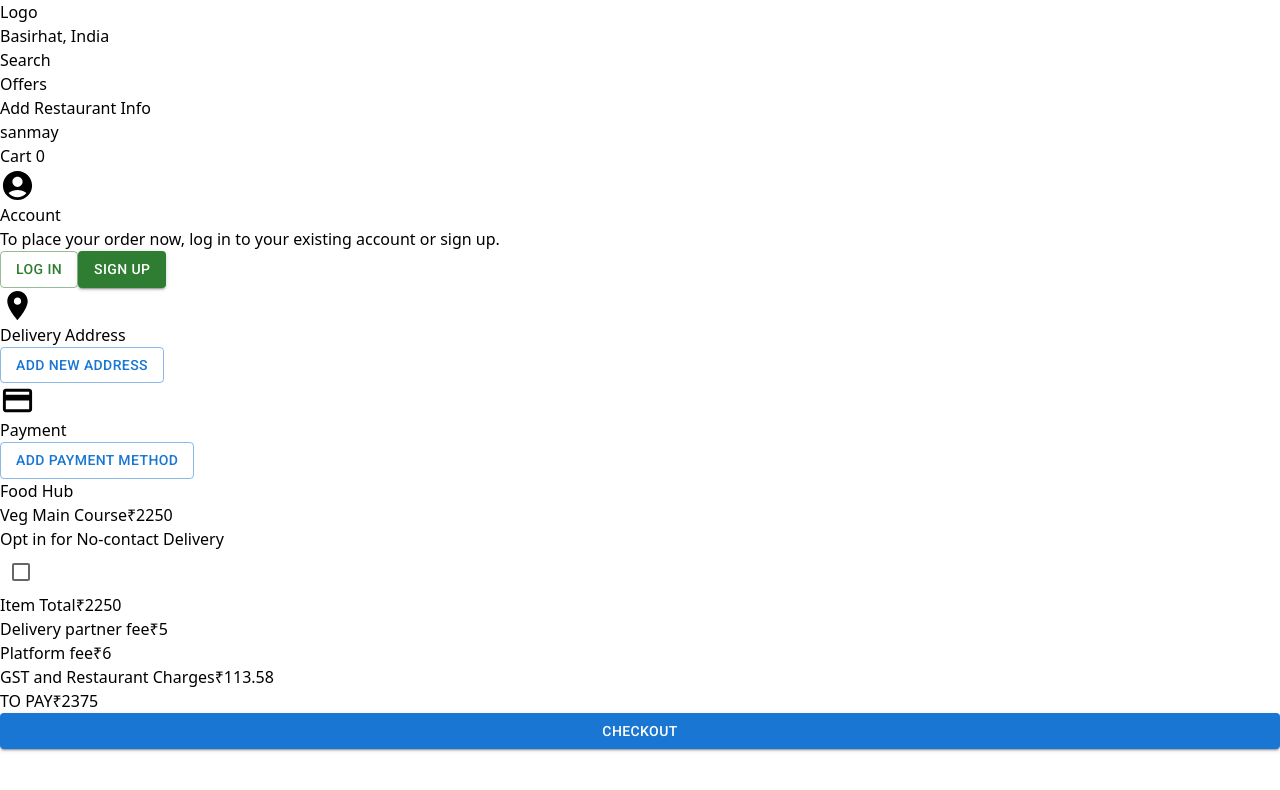
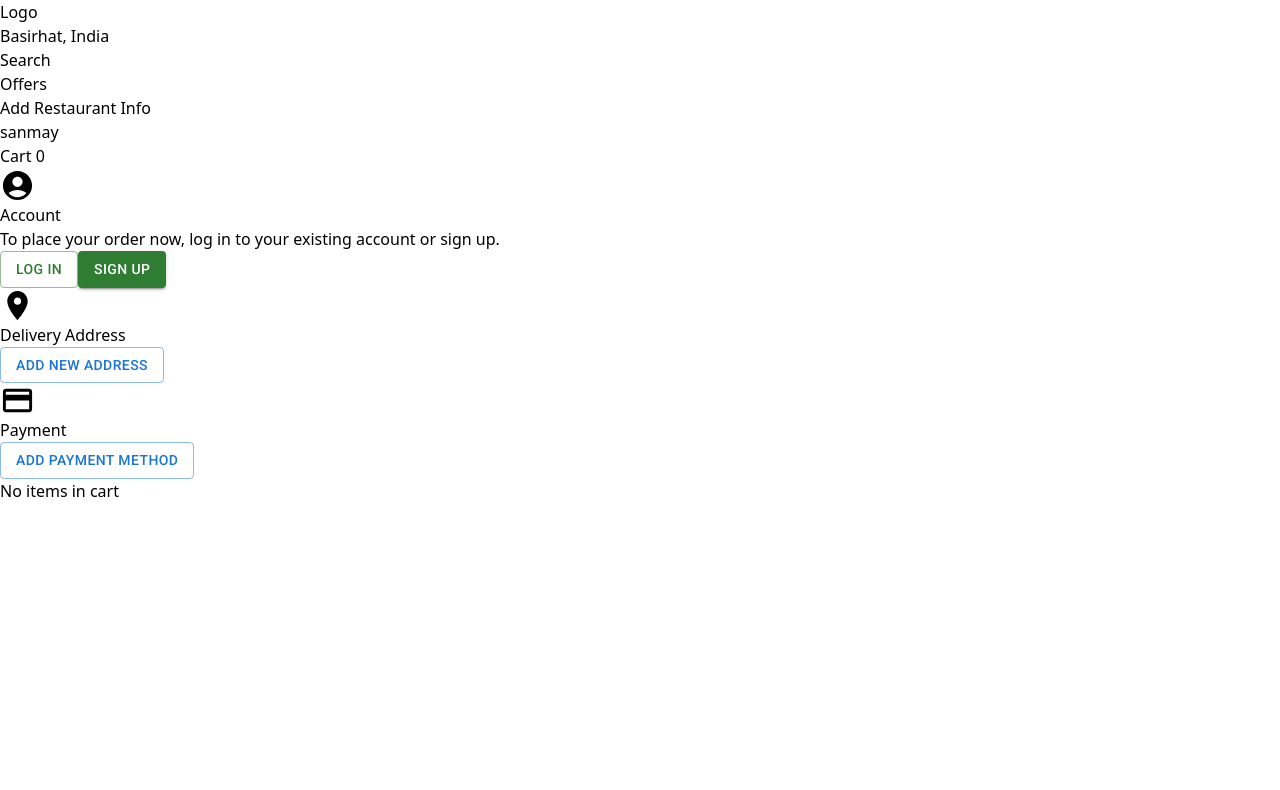
Before and after one commit to itzRikiz/food-ordering, a React (Vite) app: page /cart-page in a window 1280 px wide. Shown: the top 790 px of the page. Built offline with nearby package versions, Linux system fonts and the light colour scheme.

Commit message:
cart page

```diff
--- a/src/Components/Cart/Cart.jsx
+++ b/src/Components/Cart/Cart.jsx
@@ -5,7 +5,7 @@
 
 function Cart() {
   return (
-    <div className="flex p-4 justify-around mt-28">
+    <div className="flex p-4 justify-around mt-28 bg-gray">
       <div className="flex-grow max-w-md mr-8">
         <AccountSection />
         <DeliveryAddressSection />
--- a/src/Components/CartPage/OrderSummary.jsx
+++ b/src/Components/CartPage/OrderSummary.jsx
@@ -1,14 +1,40 @@
 import Checkbox from "@mui/material/Checkbox";
 import Button from "@mui/material/Button";
+import { CartContext } from "../../utils/CartContext";
+import { useContext } from "react";
 
 function OrderSummary() {
+  const {cart} = useContext(CartContext);
+
+  // Check if data is available before accessing properties
+  if (!cart || cart.length === 0) {
+    return <div>No items in cart</div>;
+  }
+
   return (
     <div className="p-4 bg-gray-50 shadow-md rounded-lg">
-      <h4 className="text-lg font-medium">Food Hub</h4>
-      <div className="flex justify-between items-center mt-4">
-        <span>Veg Main Course</span>
-        <span>₹2250</span>
+      <h4 className="text-lg font-medium">{cart[0]?.restaurant_name || 'Unknown Restaurant'}</h4>
+      {cart.map((item,index)=>(
+        <div key={index} className="flex justify-between items-center mt-4">
+        <span>{item.dish_name || 'Unknown Dish'}</span>
+        <div className="flex items-center">
+          <button className="bg-gray-200 text-gray-600 hover:bg-gray-300 px-3 py-2 rounded-l">
+            -
+          </button>
+
+          <input
+            type="number"
+            className="w-16 text-center border-t border-b border-gray-300 outline-none"
+            value="0"
+          />
+
+          <button className="bg-gray-200 text-gray-600 hover:bg-gray-300 px-3 py-2 rounded-r">
+            +
+          </button>
+        </div>
       </div>
+      ))}
+
       <div className="mt-4">
         <p className="text-sm mb-2">Opt in for No-contact Delivery</p>
         <Checkbox />
--- a/src/utils/CartContext.jsx
+++ b/src/utils/CartContext.jsx
@@ -9,7 +9,6 @@
       return storedCart ? JSON.parse(storedCart) : [];
     } catch (error) {
       console.error("Error parsing cart data from local storage:", error);
-      // Reset the cart in local storage if the data is invalid
       localStorage.removeItem("cart");
       return [];
     }
```
